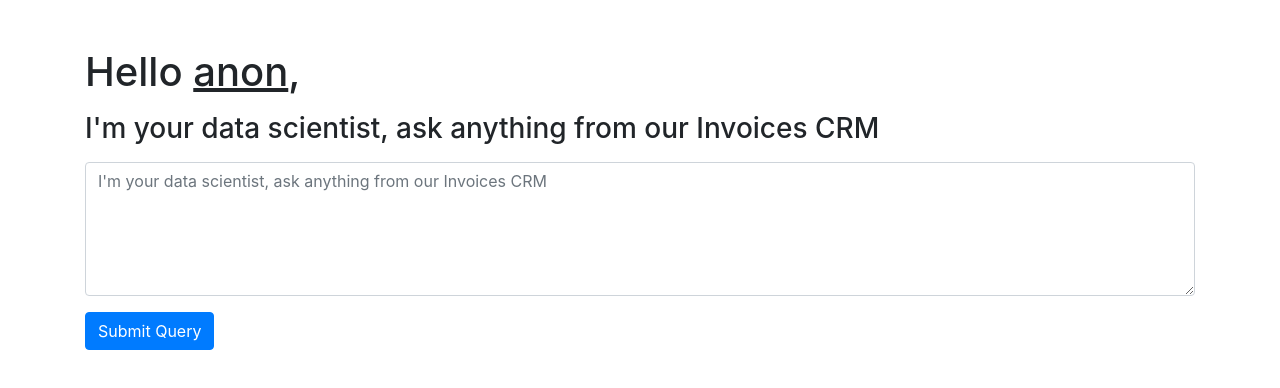
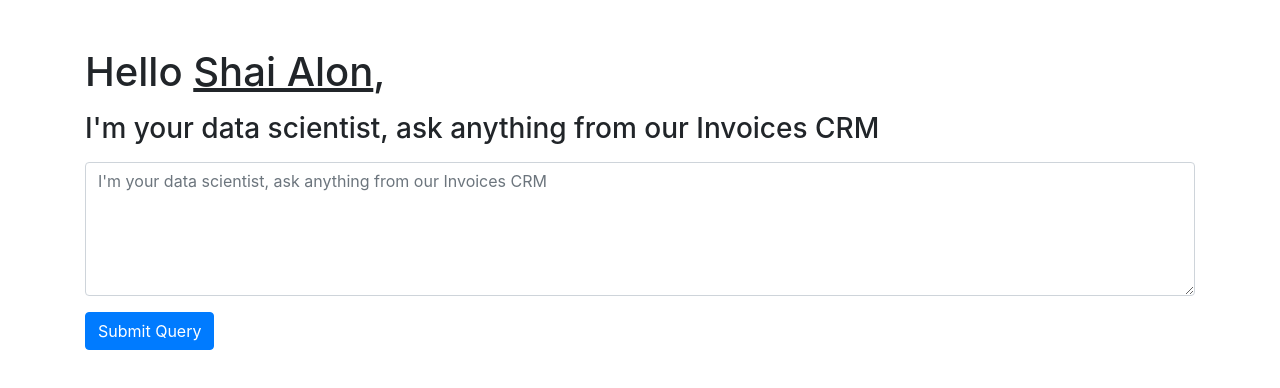
Before and after one commit to shaialon/ai-security-demos, a website: page public/data_agent.html in a window 1280 px wide. Drawn offline with nearby package versions, Linux system fonts and the light colour scheme.

Commit message:
Chage default

```diff
--- a/public/data_agent.html
+++ b/public/data_agent.html
@@ -57,7 +57,7 @@
     <script src="https://stackpath.bootstrapcdn.com/bootstrap/4.5.2/js/bootstrap.min.js"></script>
     <script>
       $(document).ready(function () {
-        const sellerId = localStorage.getItem("seller_id") || "anon";
+        const sellerId = localStorage.getItem("seller_id") || "Shai Alon";
         $("#seller_id").text(sellerId);
 
         // Populate textarea with saved value
```
Also changed, not shown: 1 other file.
